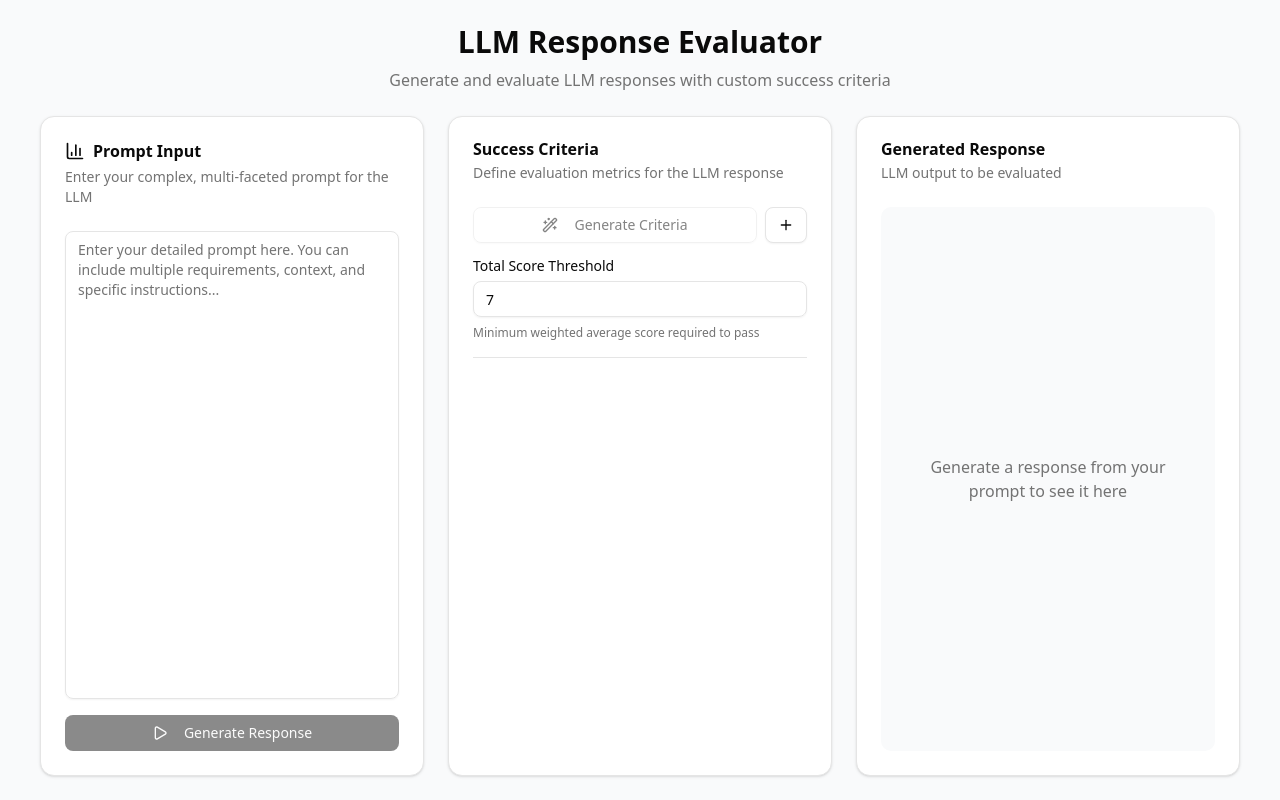
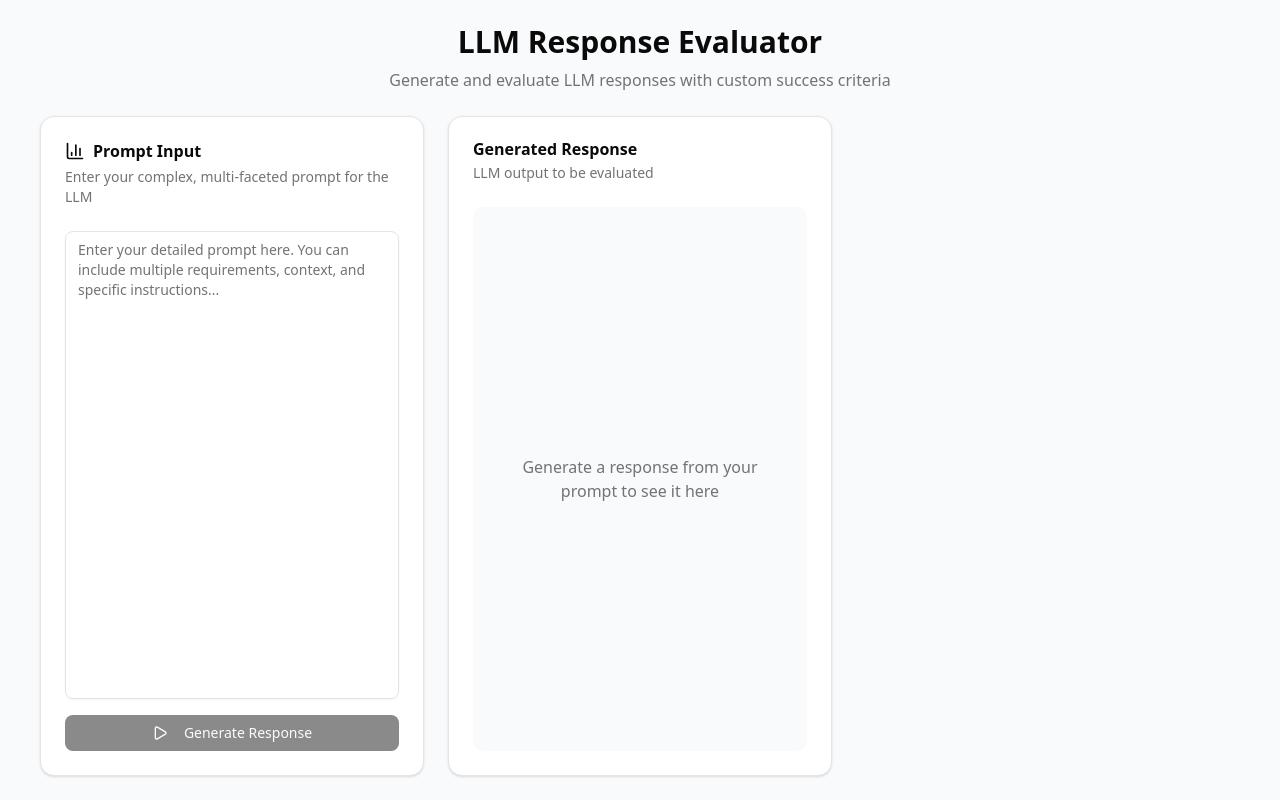
Before and after one commit to johncmunson/success-criteria-agent, a Next.js app: page / in a window 1280 px wide. Built offline with nearby package versions, Linux system fonts and the light colour scheme.

Commit message:
comment out all of the evaluations and success criteria stuff that isn't needed right now. this stuff might just get fully deleted later if I decide to rebuild from scratch instead of using the v0 boilerplate, but keeping it around for now.

```diff
--- a/app/page.tsx
+++ b/app/page.tsx
@@ -4,69 +4,69 @@ import { useState } from "react"
 import { Button } from "@/components/ui/button"
 import { Card, CardContent, CardDescription, CardHeader, CardTitle } from "@/components/ui/card"
 import { Textarea } from "@/components/ui/textarea"
-import { Input } from "@/components/ui/input"
-import { Label } from "@/components/ui/label"
-import { Select, SelectContent, SelectItem, SelectTrigger, SelectValue } from "@/components/ui/select"
-import { Switch } from "@/components/ui/switch"
-import { Badge } from "@/components/ui/badge"
-import { Separator } from "@/components/ui/separator"
-import { Progress } from "@/components/ui/progress"
+// import { Input } from "@/components/ui/input"
+// import { Label } from "@/components/ui/label"
+// import { Select, SelectContent, SelectItem, SelectTrigger, SelectValue } from "@/components/ui/select"
+// import { Switch } from "@/components/ui/switch"
+// import { Badge } from "@/components/ui/badge"
+// import { Separator } from "@/components/ui/separator"
+// import { Progress } from "@/components/ui/progress"
 import { CheckCircle, XCircle, Plus, Trash2, Wand2, Play, BarChart3 } from "lucide-react"
-import { Alert, AlertDescription } from "@/components/ui/alert"
+// import { Alert, AlertDescription } from "@/components/ui/alert"
 
-interface SuccessCriterion {
-  id: string
-  description: string
-  type: "hard" | "soft"
-  weight: number
-  required: boolean
-  threshold?: number // For soft criteria
-}
+// interface SuccessCriterion {
+//   id: string
+//   description: string
+//   type: "hard" | "soft"
+//   weight: number
+//   required: boolean
+//   threshold?: number // For soft criteria
+// }
 
-interface EvaluationResult {
-  criterionId: string
-  passed: boolean
-  score: number
-  contribution: number
-  feedback?: string
-}
+// interface EvaluationResult {
+//   criterionId: string
+//   passed: boolean
+//   score: number
+//   contribution: number
+//   feedback?: string
+// }
 
-interface OverallResult {
-  totalScore: number
-  passed: boolean
-  rejected: boolean
-  results: EvaluationResult[]
-}
+// interface OverallResult {
+//   totalScore: number
+//   passed: boolean
+//   rejected: boolean
+//   results: EvaluationResult[]
+// }
 
 export default function Home() {
   const [prompt, setPrompt] = useState("")
   const [generatedResponse, setGeneratedResponse] = useState("")
-  const [successCriteria, setSuccessCriteria] = useState<SuccessCriterion[]>([])
-  const [totalScoreThreshold, setTotalScoreThreshold] = useState(7)
-  const [evaluationResult, setEvaluationResult] = useState<OverallResult | null>(null)
+  // const [successCriteria, setSuccessCriteria] = useState<SuccessCriterion[]>([])
+  // const [totalScoreThreshold, setTotalScoreThreshold] = useState(7)
+  // const [evaluationResult, setEvaluationResult] = useState<OverallResult | null>(null)
   const [isGenerating, setIsGenerating] = useState(false)
-  const [isEvaluating, setIsEvaluating] = useState(false)
-  const [isGeneratingCriteria, setIsGeneratingCriteria] = useState(false)
+  // const [isEvaluating, setIsEvaluating] = useState(false)
+  // const [isGeneratingCriteria, setIsGeneratingCriteria] = useState(false)
 
-  const addCriterion = () => {
-    const newCriterion: SuccessCriterion = {
-      id: Date.now().toString(),
-      description: "",
-      type: "soft",
-      weight: 1,
-      required: false,
-      threshold: 7,
-    }
-    setSuccessCriteria([...successCriteria, newCriterion])
-  }
+  // const addCriterion = () => {
+  //   const newCriterion: SuccessCriterion = {
+  //     id: Date.now().toString(),
+  //     description: "",
+  //     type: "soft",
+  //     weight: 1,
+  //     required: false,
+  //     threshold: 7,
+  //   }
+  //   setSuccessCriteria([...successCriteria, newCriterion])
+  // }
 
-  const updateCriterion = (id: string, updates: Partial<SuccessCriterion>) => {
-    setSuccessCriteria((criteria) => criteria.map((c) => (c.id === id ? { ...c, ...updates } : c)))
-  }
+  // const updateCriterion = (id: string, updates: Partial<SuccessCriterion>) => {
+  //   setSuccessCriteria((criteria) => criteria.map((c) => (c.id === id ? { ...c, ...updates } : c)))
+  // }
 
-  const removeCriterion = (id: string) => {
-    setSuccessCriteria((criteria) => criteria.filter((c) => c.id !== id))
-  }
+  // const removeCriterion = (id: string) => {
+  //   setSuccessCriteria((criteria) => criteria.filter((c) => c.id !== id))
+  // }
 
   const generateResponse = async () => {
     setIsGenerating(true)
@@ -78,88 +78,88 @@ export default function Home() {
     setIsGenerating(false)
   }
 
-  const generateCriteria = async () => {
-    setIsGeneratingCriteria(true)
-    // Simulate AI-generated criteria based on prompt
-    await new Promise((resolve) => setTimeout(resolve, 1500))
+  // const generateCriteria = async () => {
+  //   setIsGeneratingCriteria(true)
+  //   // Simulate AI-generated criteria based on prompt
+  //   await new Promise((resolve) => setTimeout(resolve, 1500))
 
-    const generatedCriteria: SuccessCriterion[] = [
-      {
-        id: Date.now().toString(),
-        description: "Response directly addresses the main question or request",
-        type: "hard",
-        weight: 2,
-        required: true,
-      },
-      {
-        id: (Date.now() + 1).toString(),
-        description: "Content is factually accurate and well-researched",
-        type: "soft",
-        weight: 1.5,
-        required: true,
-        threshold: 8,
-      },
-      {
-        id: (Date.now() + 2).toString(),
-        description: "Writing is clear, coherent, and well-structured",
-        type: "soft",
-        weight: 1,
-        required: false,
-        threshold: 7,
-      },
-      {
-        id: (Date.now() + 3).toString(),
-        description: "Response length is appropriate for the request",
-        type: "soft",
-        weight: 0.5,
-        required: false,
-        threshold: 6,
-      },
-    ]
+  //   const generatedCriteria: SuccessCriterion[] = [
+  //     {
+  //       id: Date.now().toString(),
+  //       description: "Response directly addresses the main question or request",
+  //       type: "hard",
+  //       weight: 2,
+  //       required: true,
+  //     },
+  //     {
+  //       id: (Date.now() + 1).toString(),
+  //       description: "Content is factually accurate and well-researched",
+  //       type: "soft",
+  //       weight: 1.5,
+  //       required: true,
+  //       threshold: 8,
+  //     },
+  //     {
+  //       id: (Date.now() + 2).toString(),
+  //       description: "Writing is clear, coherent, and well-structured",
+  //       type: "soft",
+  //       weight: 1,
+  //       required: false,
+  //       threshold: 7,
+  //     },
+  //     {
+  //       id: (Date.now() + 3).toString(),
+  //       description: "Response length is appropriate for the request",
+  //       type: "soft",
+  //       weight: 0.5,
+  //       required: false,
+  //       threshold: 6,
+  //     },
+  //   ]
 
-    setSuccessCriteria(generatedCriteria)
-    setIsGeneratingCriteria(false)
-  }
+  //   setSuccessCriteria(generatedCriteria)
+  //   setIsGeneratingCriteria(false)
+  // }
 
-  const runEvaluation = async () => {
-    setIsEvaluating(true)
-    await new Promise((resolve) => setTimeout(resolve, 2000))
+  // const runEvaluation = async () => {
+  //   setIsEvaluating(true)
+  //   await new Promise((resolve) => setTimeout(resolve, 2000))
 
-    // Simulate evaluation results
-    const results: EvaluationResult[] = successCriteria.map((criterion) => {
-      const score = criterion.type === "hard" ? (Math.random() > 0.2 ? 10 : 0) : Math.floor(Math.random() * 4) + 7 // 7-10 range for demo
+  //   // Simulate evaluation results
+  //   const results: EvaluationResult[] = successCriteria.map((criterion) => {
+  //     const score = criterion.type === "hard" ? (Math.random() > 0.2 ? 10 : 0) : Math.floor(Math.random() * 4) + 7 // 7-10 range for demo
 
-      const passed = criterion.type === "hard" ? score === 10 : score >= (criterion.threshold || 7)
+  //     const passed = criterion.type === "hard" ? score === 10 : score >= (criterion.threshold || 7)
 
-      const contribution = (score / 10) * criterion.weight
+  //     const contribution = (score / 10) * criterion.weight
 
-      return {
-        criterionId: criterion.id,
-        passed,
-        score,
-        contribution,
-        feedback: `Evaluation feedback for: ${criterion.description.substring(0, 50)}...`,
-      }
-    })
+  //     return {
+  //       criterionId: criterion.id,
+  //       passed,
+  //       score,
+  //       contribution,
+  //       feedback: `Evaluation feedback for: ${criterion.description.substring(0, 50)}...`,
+  //     }
+  //   })
 
-    const totalWeight = successCriteria.reduce((sum, c) => sum + c.weight, 0)
-    const totalScore = (results.reduce((sum, r) => sum + r.contribution, 0) / totalWeight) * 10
+  //   const totalWeight = successCriteria.reduce((sum, c) => sum + c.weight, 0)
+  //   const totalScore = (results.reduce((sum, r) => sum + r.contribution, 0) / totalWeight) * 10
 
-    const requiredFailed = results.some((r, i) => successCriteria[i].required && !r.passed)
+  //   const requiredFailed = results.some((r, i) => successCriteria[i].required && !r.passed)
 
-    const passed = !requiredFailed && totalScore >= totalScoreThreshold
+  //   const passed = !requiredFailed && totalScore >= totalScoreThreshold
 
-    setEvaluationResult({
-      totalScore,
-      passed,
-      rejected: !passed,
-      results,
-    })
+  //   setEvaluationResult({
+  //     totalScore,
+  //     passed,
+  //     rejected: !passed,
+  //     results,
+  //   })
 
-    setIsEvaluating(false)
-  }
+  //   setIsEvaluating(false)
+  // }
 
-  const totalWeight = successCriteria.reduce((sum, c) => sum + c.weight, 0)
+  // const totalWeight = successCriteria.reduce((sum, c) => sum + c.weight, 0)
 
   return (
     <div className="h-screen bg-gray-50 p-6 flex flex-col">
@@ -203,7 +203,7 @@ export default function Home() {
           </div>
 
           {/* Middle Column - Success Criteria */}
-          <div className="flex flex-col min-h-[600px] h-full">
+          {/* <div className="flex flex-col min-h-[600px] h-full">
             <Card className="flex-1 flex flex-col">
               <CardHeader>
                 <CardTitle>Success Criteria</CardTitle>
@@ -338,7 +338,7 @@ export default function Home() {
                 )}
               </CardContent>
             </Card>
-          </div>
+          </div> */}
 
           {/* Right Column - Generated Response */}
           <div className="flex flex-col min-h-[600px] h-full">
@@ -363,7 +363,7 @@ export default function Home() {
         </div>
 
         {/* Evaluation Section */}
-        {generatedResponse && successCriteria.length > 0 && (
+        {/* {generatedResponse && successCriteria.length > 0 && (
           <Card>
             <CardHeader>
               <CardTitle>Evaluation</CardTitle>
@@ -383,7 +383,6 @@ export default function Home() {
 
               {evaluationResult && (
                 <div className="space-y-4">
-                  {/* Overall Result */}
                   <Alert
                     className={evaluationResult.passed ? "border-green-200 bg-green-50" : "border-red-200 bg-red-50"}
                   >
@@ -403,7 +402,6 @@ export default function Home() {
                     </div>
                   </Alert>
 
-                  {/* Score Progress */}
                   <div className="space-y-2">
                     <div className="flex justify-between text-sm">
                       <span>Overall Score</span>
@@ -416,7 +414,6 @@ export default function Home() {
                     </div>
                   </div>
 
-                  {/* Individual Results */}
                   <div className="space-y-3">
                     <h4 className="font-medium">Individual Criterion Results</h4>
                     {evaluationResult.results.map((result, index) => {
@@ -486,7 +483,7 @@ export default function Home() {
               )}
             </CardContent>
           </Card>
-        )}
+        )} */}
       </div>
     </div>
   )
```
